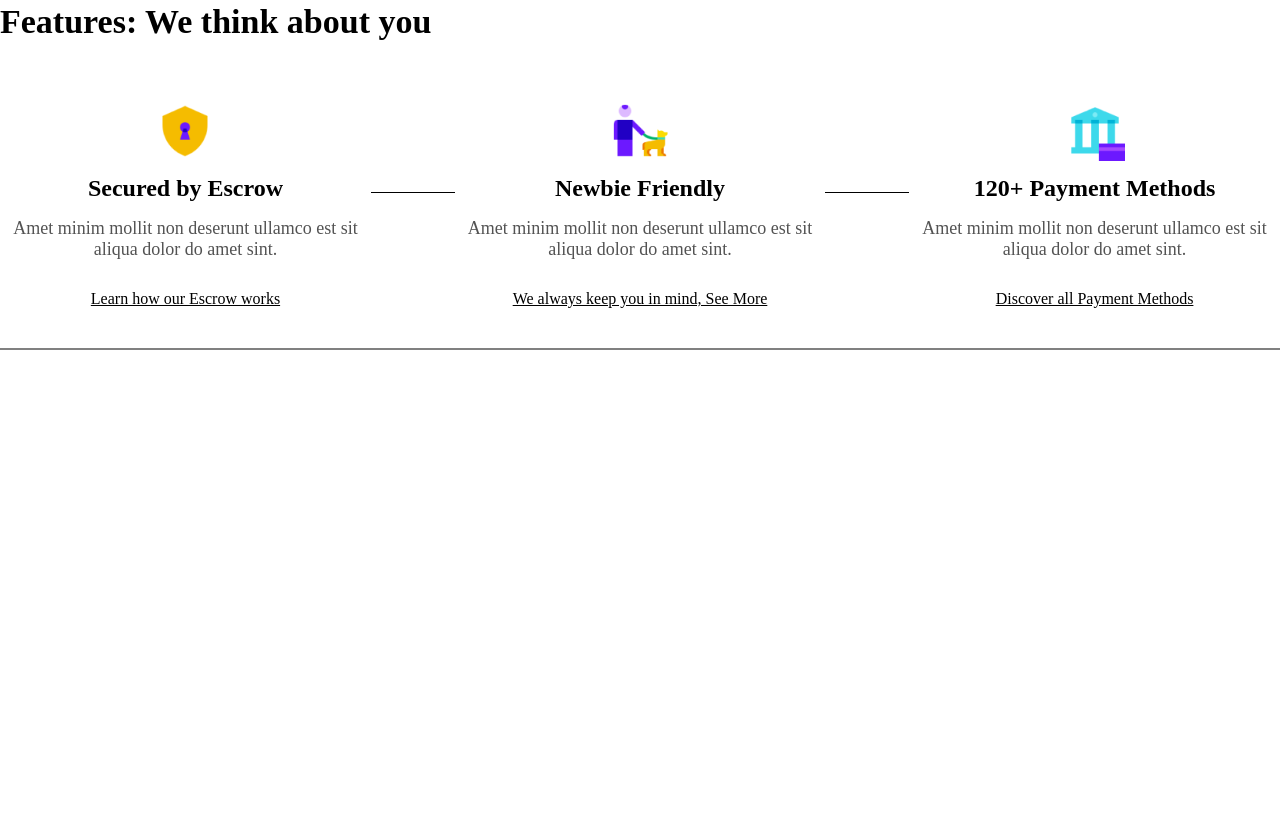
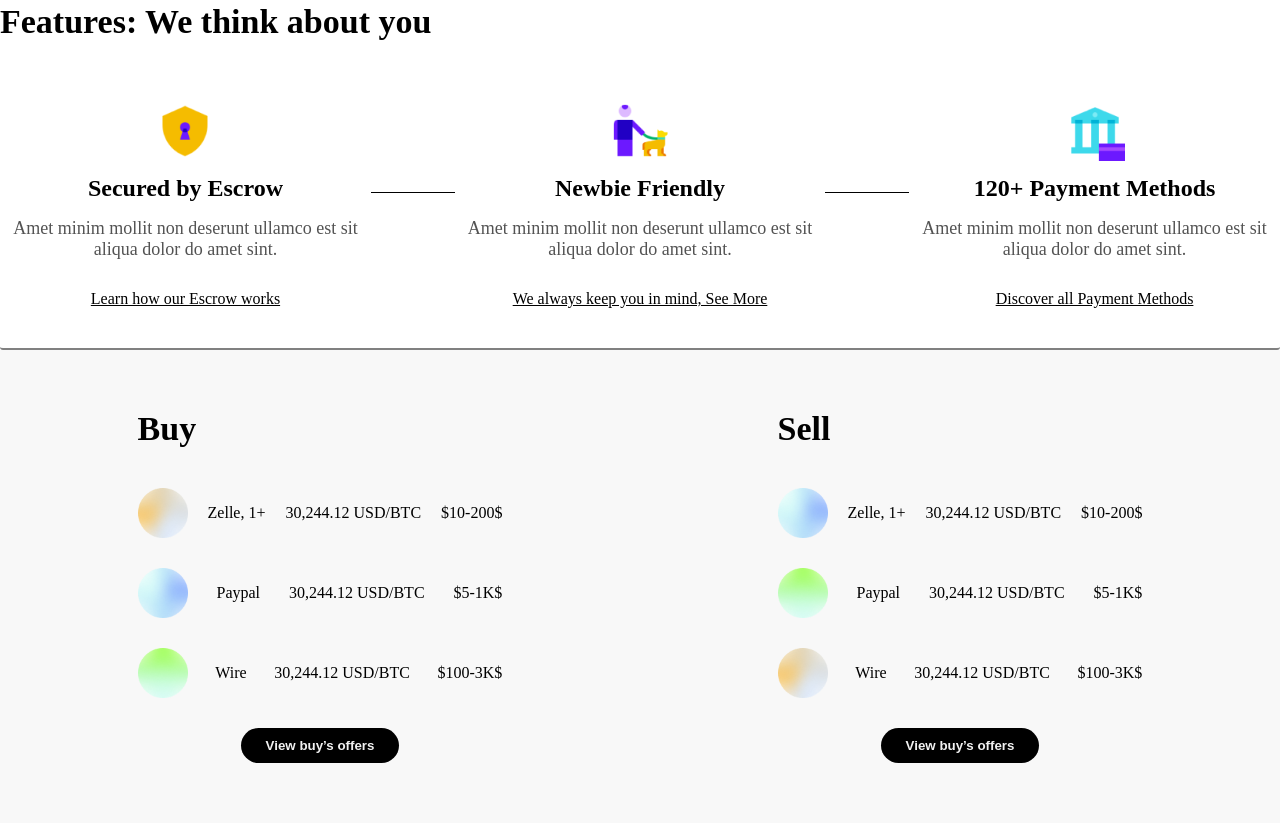
Before and after one commit to shakil-devcraft/helloswaps, a plain HTML site: page index.html in a window 1280 px wide. Shown: the part 1052-1875 px from the top of the page. Before the commit the page ends 1402 px from the top, so only its background shows below. Drawn offline with Linux system fonts and the light colour scheme.

Commit message:
new code add

```diff
--- a/index.html
+++ b/index.html
@@ -117,5 +117,66 @@
             </div>
         </div>
     </section>
+
+    <!-- buy & sell section of info -->
+    <section class="buy_sell_info">
+        <div class="info_box">
+            <div class="info_content vertical_line">
+                <h2>Buy</h2>
+                <div class="info_gap">
+                    <div class="info_margin">
+                        <img src="images/Component 1.png" alt="">
+                        <p>Zelle, 1+</p>
+                        <p>30,244.12 USD/BTC</p>
+                        <p>$10-200$</p>
+                    </div>
+                    <div class="info_margin">
+                        <img src="images/Component 1 (1).png" alt="">
+                        <p>Paypal</p>
+                        <p>30,244.12 USD/BTC</p>
+                        <p>$5-1K$</p>
+                    </div>
+                    <div>
+                        <img src="images/blur.png" alt="">
+                        <p>Wire</p>
+                        <p>30,244.12 USD/BTC</p>
+                        <p>$100-3K$</p>
+                    </div>
+                </div>
+                <div class="offer_btn_discount">
+                    <button>View buy’s offers</button>
+                </div>
+            </div>
+
+            <!-- <div class="vertical_line"></div> -->
+
+            <div class="info_content">
+                <h2>Sell</h2>
+                <div class="info_gap">
+                    <div class="info_margin">
+                        <img src="images/Component 1 (1).png" alt="">
+                        <p>Zelle, 1+</p>
+                        <p>30,244.12 USD/BTC</p>
+                        <p>$10-200$</p>
+                    </div>
+                    <div class="info_margin">
+                        <img src="images/blur.png" alt="">
+                        <p>Paypal</p>
+                        <p>30,244.12 USD/BTC</p>
+                        <p>$5-1K$</p>
+                    </div>
+                    <div>
+                        <img src="images/Component 1.png" alt="">
+                        <p>Wire</p>
+                        <p>30,244.12 USD/BTC</p>
+                        <p>$100-3K$</p>
+                    </div>
+                </div>
+                <div class="offer_btn_discount">
+                    <button>View buy’s offers</button>
+                </div>
+            </div>
+        </div>
+    </section>
 </body>
 </html>
--- a/style.css
+++ b/style.css
@@ -188,7 +188,6 @@ a{
     }
 
     .why_btn{
-        position: relative;
         margin-top: 75px;
         background: transparent;
         color: #F1F1F1;
@@ -235,6 +234,7 @@ a{
     padding-bottom: 40px;
     text-align: center;
     border-bottom: 2px solid grey;
+    border-radius: 3px;
 
     & h2{
         font-size: 34px;
@@ -278,6 +278,65 @@ a{
                 text-decoration: underline;
                 font-weight: 400;
                 margin-bottom: 30px;
+            }
+        }
+    }
+}
+
+/* buy sell info css */
+.buy_sell_info{
+    background-color: #F8F8F8;
+
+    .info_box{
+        display: flex;
+        justify-content: space-around;
+        padding: 60px 0;
+
+        .info_content{
+            & h2{
+                font-size: 34px;
+                color: #000;
+                margin-bottom: 40px;
+            }
+
+            .info_gap{
+                & div{
+                    display: flex;
+                    align-items: center;
+                    justify-content: space-between;
+                    gap: 20px;
+                    font-weight: 500;
+
+                    & img{
+                        width: 50px;
+                    }
+                }
+
+                .info_margin{
+                    margin-bottom: 30px;
+                }
+            }
+
+            .offer_btn_discount{
+                text-align: center;
+
+                & button{
+                    background: #000;
+                    color: #F1F1F1;
+                    padding: 10px 25px;
+                    border: none;
+                    outline: none;
+                    border-radius: 50px;
+                    font-weight: bold;
+                    transition: .3s ease-in-out;
+                    cursor: pointer;
+                    margin-top: 30px;
+                }
+
+                & button:hover{
+                    background: #F1F1F1;
+                    color: #000;
+                }
             }
         }
     }
```
